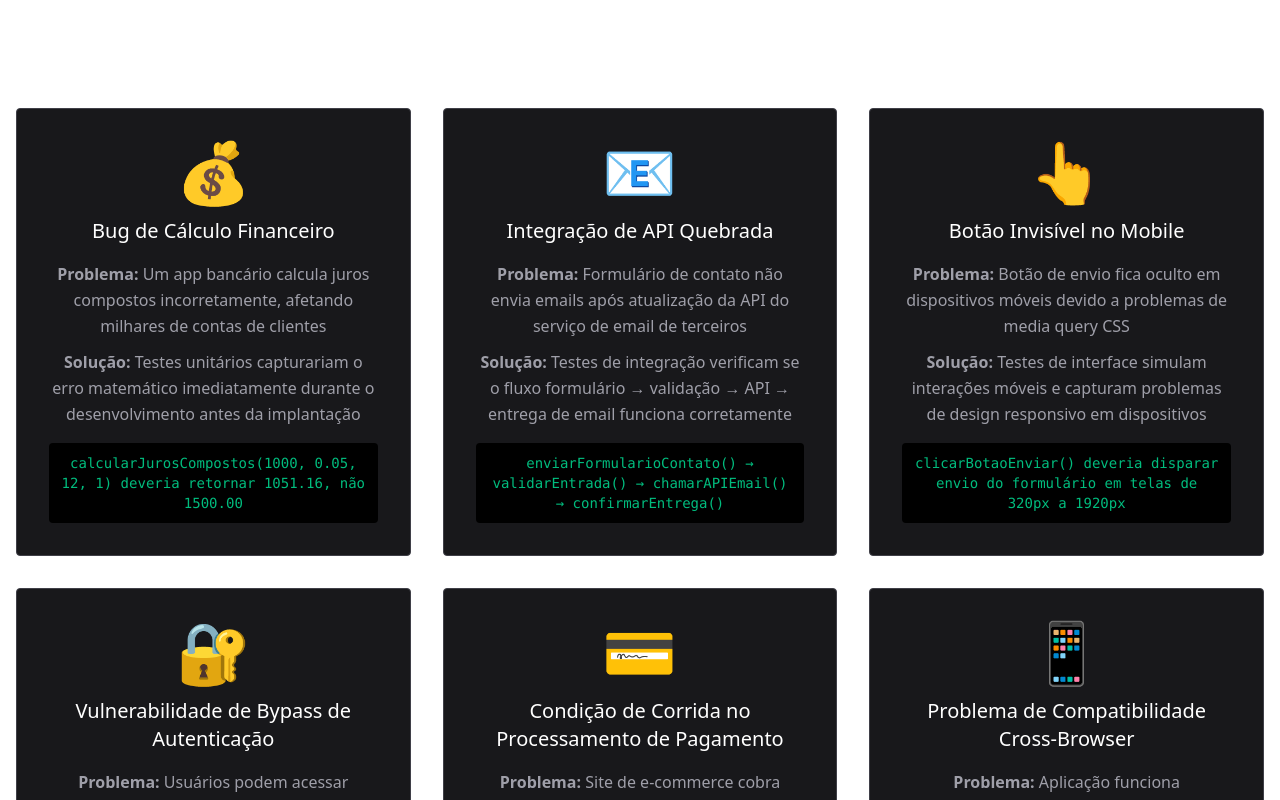
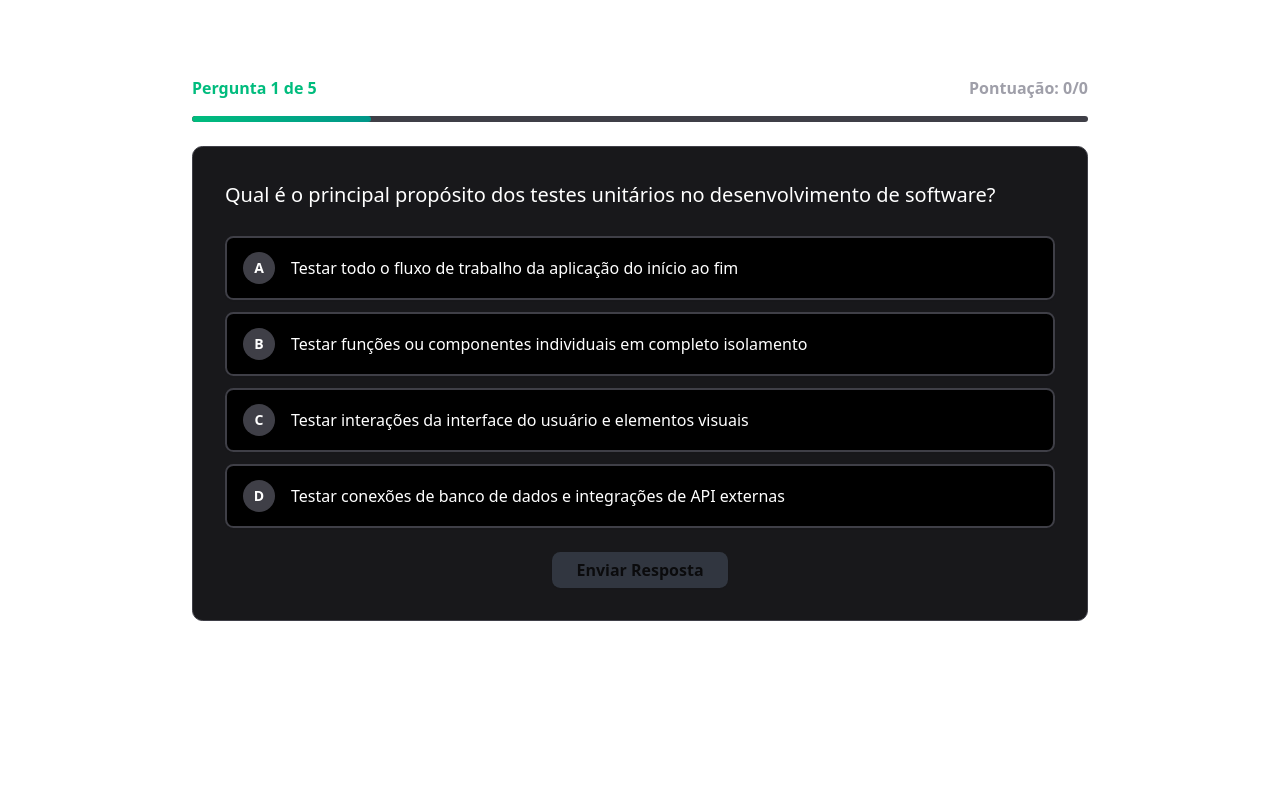
Before and after one commit to brunomestanza/presentation-shadcn-ui, a Next.js app: page / in a window 1280 px wide. Shown: the top 800 px of the page. Built offline with nearby package versions, Linux system fonts and the light colour scheme.

Commit message:
feat: :sparkles: add quiz slide

```diff
--- a/src/app/page.tsx
+++ b/src/app/page.tsx
@@ -1,73 +1,78 @@
-import { UseCasesSlide } from '@/components/slides/use-cases-slide'
+import { QuizSlide } from '@/components/slides/quiz-slide'
 
 export default function Home() {
 	return (
 		<div className="p-4">
-			<UseCasesSlide
+			<QuizSlide
 				data={{
-					id: 12,
-					type: 'use-cases',
-					title: 'Casos de Uso do Mundo Real',
-					useCases: [
+					id: 13,
+					type: 'quiz',
+					title: 'Quiz Interativo',
+					questions: [
 						{
-							icon: '💰',
-							title: 'Bug de Cálculo Financeiro',
-							problem:
-								'Um app bancário calcula juros compostos incorretamente, afetando milhares de contas de clientes',
-							solution:
-								'Testes unitários capturariam o erro matemático imediatamente durante o desenvolvimento antes da implantação',
-							example:
-								'calcularJurosCompostos(1000, 0.05, 12, 1) deveria retornar 1051.16, não 1500.00',
+							question:
+								'Qual é o principal propósito dos testes unitários no desenvolvimento de software?',
+							options: [
+								'Testar todo o fluxo de trabalho da aplicação do início ao fim',
+								'Testar funções ou componentes individuais em completo isolamento',
+								'Testar interações da interface do usuário e elementos visuais',
+								'Testar conexões de banco de dados e integrações de API externas',
+							],
+							correctAnswer: 1,
+							explanation:
+								'Testes unitários focam em testar funções ou componentes individuais em isolamento para garantir que funcionem corretamente por conta própria, sem dependências de outras partes do sistema.',
 						},
 						{
-							icon: '📧',
-							title: 'Integração de API Quebrada',
-							problem:
-								'Formulário de contato não envia emails após atualização da API do serviço de email de terceiros',
-							solution:
-								'Testes de integração verificam se o fluxo formulário → validação → API → entrega de email funciona corretamente',
-							example:
-								'enviarFormularioContato() → validarEntrada() → chamarAPIEmail() → confirmarEntrega()',
+							question:
+								'Na pirâmide de testes, qual tipo de teste você deveria ter mais?',
+							options: [
+								'Testes de Interface (Ponta a Ponta)',
+								'Testes de Integração',
+								'Testes Unitários',
+								'Testes Manuais',
+							],
+							correctAnswer: 2,
+							explanation:
+								'Testes unitários deveriam formar a base da pirâmide de testes (70-80% dos testes) porque são rápidos, confiáveis, baratos de manter e ajudam a capturar bugs cedo no desenvolvimento.',
 						},
 						{
-							icon: '👆',
-							title: 'Botão Invisível no Mobile',
-							problem:
-								'Botão de envio fica oculto em dispositivos móveis devido a problemas de media query CSS',
-							solution:
-								'Testes de interface simulam interações móveis e capturam problemas de design responsivo em dispositivos',
-							example:
-								'clicarBotaoEnviar() deveria disparar envio do formulário em telas de 320px a 1920px',
+							question:
+								'Qual é a principal vantagem dos testes automatizados sobre testes manuais?',
+							options: [
+								'É mais caro mas fornece cobertura mais completa',
+								'Fornece feedback mais rápido e reduz significativamente erros humanos',
+								'Só funciona para aplicações simples com funcionalidade básica',
+								'Substitui completamente a necessidade de revisões de código e documentação',
+							],
+							correctAnswer: 1,
+							explanation:
+								'Testes automatizados fornecem feedback mais rápido durante o desenvolvimento, executam consistentemente sem erro humano e podem ser executados repetidamente como parte de pipelines de CI/CD.',
 						},
 						{
-							icon: '🔐',
-							title: 'Vulnerabilidade de Bypass de Autenticação',
-							problem:
-								'Usuários podem acessar páginas de admin protegidas manipulando parâmetros de URL',
-							solution:
-								'Testes ponta a ponta verificam fluxos completos de autenticação e verificações de autorização',
-							example:
-								'acessarPainelAdmin() deveria redirecionar para login quando usuário não tem privilégios de admin',
+							question:
+								'Quando você deveria escrever testes de integração na sua estratégia de testes?',
+							options: [
+								'Apenas depois que todos os testes unitários estão completos e passando',
+								'Para testar como múltiplos componentes trabalham juntos e interagem',
+								'Em vez de testes unitários para economizar tempo de desenvolvimento',
+								'Apenas para componentes de interface de usuário e elementos visuais',
+							],
+							correctAnswer: 1,
+							explanation:
+								'Testes de integração são escritos para verificar se múltiplos componentes funcionam corretamente juntos, testando as interfaces e fluxo de dados entre diferentes partes do sistema.',
 						},
 						{
-							icon: '💳',
-							title: 'Condição de Corrida no Processamento de Pagamento',
-							problem:
-								'Site de e-commerce cobra clientes múltiplas vezes devido a duplo clique no botão de pagamento',
-							solution:
-								'Testes de integração garantem que processamento de pagamento lida com requisições concorrentes adequadamente',
-							example:
-								'processarPagamento() → prevenirDuplicatas() → cobrarCartao() → criarPedido()',
-						},
-						{
-							icon: '📱',
-							title: 'Problema de Compatibilidade Cross-Browser',
-							problem:
-								'Aplicação funciona perfeitamente no Chrome mas quebra nos navegadores Safari e Firefox',
-							solution:
-								'Testes de interface executam através de múltiplos navegadores para capturar problemas de compatibilidade cedo',
-							example:
-								'fluxoLoginUsuario() deveria funcionar consistentemente no Chrome, Firefox, Safari e Edge',
+							question:
+								'Quais características tornam um teste unitário eficaz e manutenível?',
+							options: [
+								'Testa múltiplas funções de uma vez para máxima eficiência',
+								'Requer conexão com banco de dados para ser realista e completo',
+								'É rápido, confiável, independente e testa uma coisa por vez',
+								'Só testa cenários de caminho feliz para economizar tempo',
+							],
+							correctAnswer: 2,
+							explanation:
+								'Um bom teste unitário é rápido (executa em milissegundos), confiável (resultados consistentes), independente (não depende de outros testes) e foca em testar um comportamento específico com asserções claras.',
 						},
 					],
 				}}
--- /dev/null
+++ b/src/components/slides/quiz-slide.tsx
@@ -0,0 +1,218 @@
+'use client'
+
+import { useState } from 'react'
+import type { QuizQuestion, SlideData } from '@/types/slide-types'
+import { Button } from '../ui/button'
+
+interface QuizSlideProps {
+	data: SlideData
+}
+
+export function QuizSlide({ data }: QuizSlideProps) {
+	const [currentQuestion, setCurrentQuestion] = useState(0)
+	const [selectedAnswer, setSelectedAnswer] = useState<number | null>(null)
+	const [showExplanation, setShowExplanation] = useState(false)
+	const [score, setScore] = useState(0)
+	const [answeredQuestions, setAnsweredQuestions] = useState<boolean[]>(
+		new Array(data.questions?.length || 0).fill(false),
+	)
+
+	const questions = data.questions as QuizQuestion[]
+	const currentQ = questions[currentQuestion]
+
+	const handleAnswerSelect = (answerIndex: number) => {
+		if (showExplanation) return
+		setSelectedAnswer(answerIndex)
+	}
+
+	const handleSubmitAnswer = () => {
+		if (selectedAnswer === null) return
+
+		setShowExplanation(true)
+
+		if (!answeredQuestions[currentQuestion]) {
+			const newAnsweredQuestions = [...answeredQuestions]
+			newAnsweredQuestions[currentQuestion] = true
+			setAnsweredQuestions(newAnsweredQuestions)
+
+			if (selectedAnswer === currentQ.correctAnswer) {
+				setScore(score + 1)
+			}
+		}
+	}
+
+	const handleNextQuestion = () => {
+		if (currentQuestion < questions.length - 1) {
+			setCurrentQuestion(currentQuestion + 1)
+			setSelectedAnswer(null)
+			setShowExplanation(false)
+		}
+	}
+
+	const handlePreviousQuestion = () => {
+		if (currentQuestion > 0) {
+			setCurrentQuestion(currentQuestion - 1)
+			setSelectedAnswer(null)
+			setShowExplanation(false)
+		}
+	}
+
+	const resetQuiz = () => {
+		setCurrentQuestion(0)
+		setSelectedAnswer(null)
+		setShowExplanation(false)
+		setScore(0)
+		setAnsweredQuestions(new Array(questions.length).fill(false))
+	}
+
+	const isQuizComplete = answeredQuestions.every((answered) => answered)
+
+	return (
+		<div className="min-h-[400px] w-full">
+			<h1 className="text-2xl md:text-3xl lg:text-4xl font-bold text-white mb-5 text-center break-words">
+				{data.title}
+			</h1>
+
+			<div className="w-full max-w-4xl mx-auto">
+				<div className="flex justify-between items-center mb-4 flex-wrap gap-2.5">
+					<div className="text-sm md:text-base text-emerald-500 font-semibold">
+						Pergunta {currentQuestion + 1} de {questions.length}
+					</div>
+					<div className="text-sm md:text-base text-zinc-400 font-semibold">
+						Pontuação: {score}/{answeredQuestions.filter(Boolean).length}
+					</div>
+				</div>
+
+				<div className="w-full h-1.5 bg-zinc-700 rounded mb-6 overflow-hidden">
+					<div
+						className="h-full bg-gradient-to-r from-emerald-500 to-teal-600 transition-all duration-500 rounded"
+						style={{
+							width: `${((currentQuestion + 1) / questions.length) * 100}%`,
+						}}
+					/>
+				</div>
+
+				<div className="bg-zinc-900 rounded-lg p-6 md:p-8 border border-zinc-700 mb-5">
+					<h3 className="text-lg md:text-xl lg:text-xl text-white mb-6 leading-relaxed break-words">
+						{currentQ.question}
+					</h3>
+
+					<div className="flex flex-col gap-3 mb-6">
+						{currentQ.options.map((option, index) => (
+							<Button
+								key={option}
+								className={`
+                  flex items-center gap-4 h-16 bg-black border-2 border-zinc-700 rounded-md
+                  text-white cursor-pointer transition-all duration-300 text-left w-full relative
+                  hover:border-emerald-500 hover:bg-emerald-500/10
+                  ${selectedAnswer === index ? 'border-emerald-500 bg-emerald-500/20' : ''}
+                  ${showExplanation && index === currentQ.correctAnswer ? 'border-emerald-500 bg-emerald-500/30' : ''}
+                  ${showExplanation && selectedAnswer === index && index !== currentQ.correctAnswer ? 'border-red-500 bg-red-500/30' : ''}
+                  ${showExplanation ? 'cursor-not-allowed' : ''}
+                `}
+								onClick={() => handleAnswerSelect(index)}
+								disabled={showExplanation}
+							>
+								<span
+									className={`
+                  flex items-center justify-center w-8 h-8 bg-zinc-700 rounded-full font-semibold text-sm flex-shrink-0
+                  ${selectedAnswer === index ? 'bg-emerald-500 ' : ''}
+                  ${showExplanation && index === currentQ.correctAnswer ? 'bg-emerald-500 text-black' : ''}
+                  ${showExplanation && selectedAnswer === index && index !== currentQ.correctAnswer ? 'bg-red-500 text-white' : ''}
+                `}
+								>
+									{String.fromCharCode(65 + index)}
+								</span>
+								<span className="flex-1 text-sm md:text-base leading-relaxed break-words">
+									{option}
+								</span>
+								{showExplanation && index === currentQ.correctAnswer && (
+									<span className="text-xl font-bold flex-shrink-0 text-emerald-500">
+										✓
+									</span>
+								)}
+								{showExplanation &&
+									selectedAnswer === index &&
+									index !== currentQ.correctAnswer && (
+										<span className="text-xl font-bold flex-shrink-0 text-red-500">
+											✗
+										</span>
+									)}
+							</Button>
+						))}
+					</div>
+
+					{showExplanation && (
+						<div className="bg-emerald-500/10 border border-emerald-500 rounded-md p-5 mb-5 animate-fadeIn">
+							<h4 className="text-emerald-500 mb-2.5 text-base md:text-lg">
+								Explicação:
+							</h4>
+							<p className="text-gray-200 leading-relaxed text-sm md:text-base break-words">
+								{currentQ.explanation}
+							</p>
+						</div>
+					)}
+
+					<div className="flex justify-center gap-4 flex-wrap">
+						{!showExplanation ? (
+							<Button
+								className="bg-emerald-500 text-black border-none px-6 py-3 rounded-md font-semibold cursor-pointer transition-all duration-300 text-sm md:text-base hover:bg-teal-600 hover:-translate-y-0.5 disabled:bg-gray-600 disabled:cursor-not-allowed disabled:transform-none"
+								onClick={handleSubmitAnswer}
+								disabled={selectedAnswer === null}
+							>
+								Enviar Resposta
+							</Button>
+						) : (
+							<div className="flex gap-4 flex-wrap justify-center">
+								<Button
+									className="bg-transparent text-emerald-500 border border-emerald-500 px-5 py-2.5 rounded-md font-semibold cursor-pointer transition-all duration-300 text-xs md:text-sm hover:bg-emerald-500/10 disabled:text-gray-600 disabled:border-gray-600 disabled:cursor-not-allowed"
+									onClick={handlePreviousQuestion}
+									disabled={currentQuestion === 0}
+								>
+									← Anterior
+								</Button>
+
+								{currentQuestion < questions.length - 1 ? (
+									<Button
+										className="bg-transparent text-emerald-500 border border-emerald-500 px-5 py-2.5 rounded-md font-semibold cursor-pointer transition-all duration-300 text-xs md:text-sm hover:bg-emerald-500/10"
+										onClick={handleNextQuestion}
+									>
+										Próxima →
+									</Button>
+								) : (
+									<Button
+										className="bg-amber-500 text-black border-none px-5 py-2.5 rounded-md font-semibold cursor-pointer transition-all duration-300 text-xs md:text-sm hover:bg-amber-600 hover:-translate-y-0.5"
+										onClick={resetQuiz}
+									>
+										🔄 Reiniciar Quiz
+									</Button>
+								)}
+							</div>
+						)}
+					</div>
+				</div>
+
+				{isQuizComplete && (
+					<div className="bg-zinc-900 border-2 border-emerald-500 rounded-lg p-6 md:p-8 text-center mt-5 animate-fadeIn">
+						<h3 className="text-emerald-500 mb-4 text-xl md:text-2xl">
+							🎉 Quiz Completo!
+						</h3>
+						<p className="text-gray-200 mb-2.5 text-base md:text-lg">
+							Pontuação Final: {score}/{questions.length} (
+							{Math.round((score / questions.length) * 100)}%)
+						</p>
+						<p className="font-semibold text-emerald-500 text-sm md:text-base">
+							{score === questions.length
+								? 'Perfeito! Você é um especialista em testes! 🌟'
+								: score >= questions.length * 0.8
+									? 'Ótimo trabalho! Você entende bem os testes! 👏'
+									: score >= questions.length * 0.6
+										? 'Bom trabalho! Revise os conceitos e tente novamente. 📚'
+										: 'Continue aprendendo! A prática leva à perfeição. 💪'}
+						</p>
+					</div>
+				)}
+			</div>
+		</div>
+	)
+}
```
